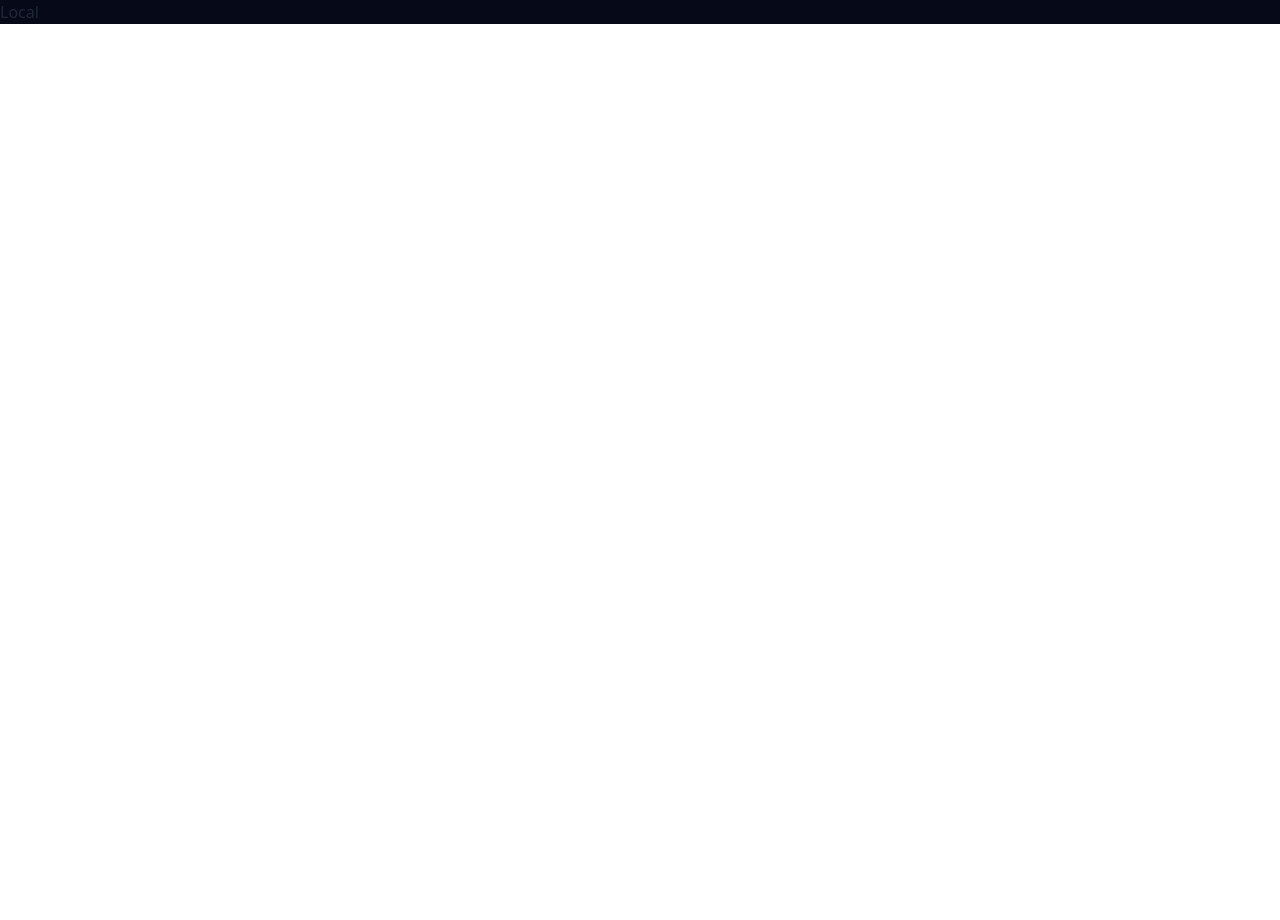
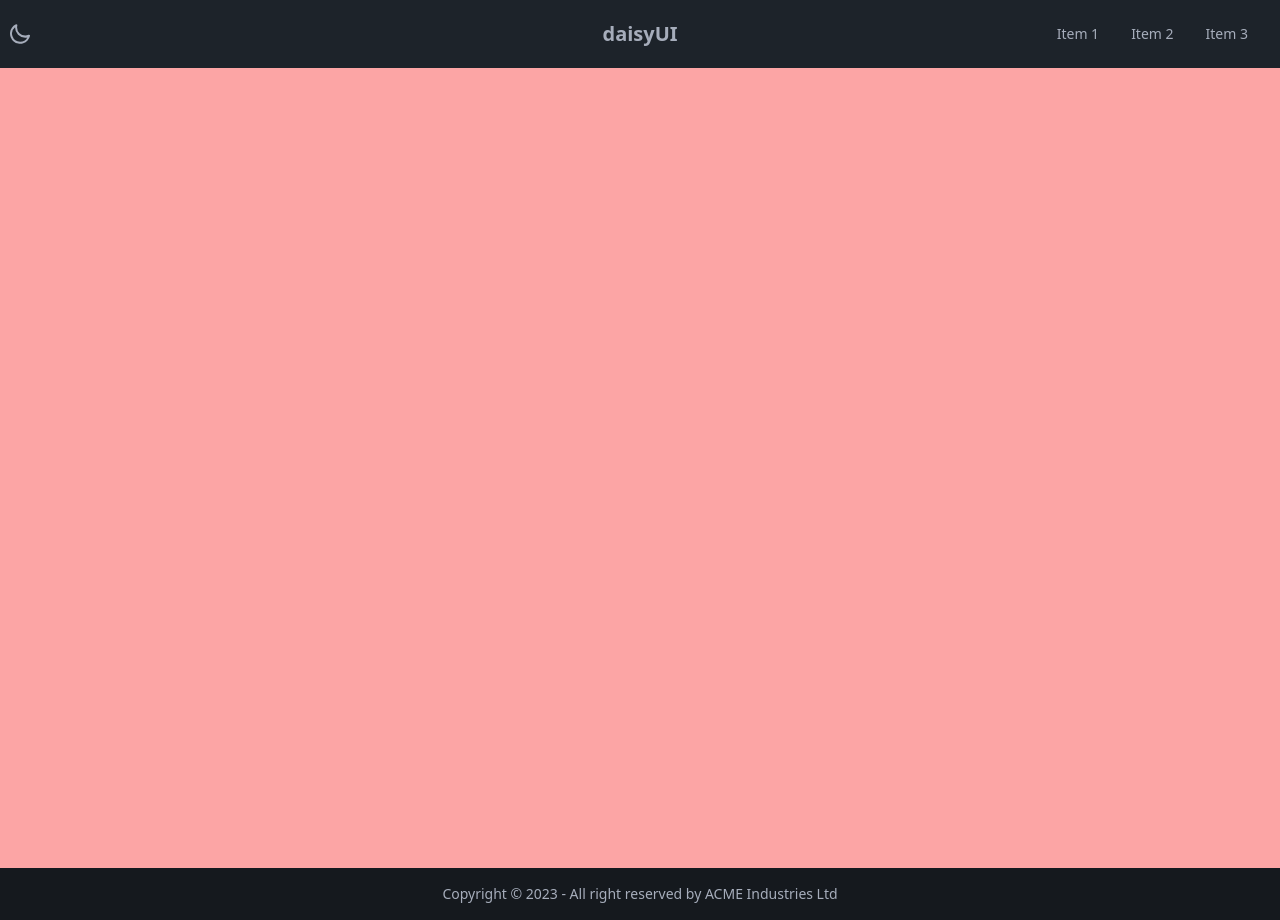
Before and after one commit to mdazlaanzubair/personal-portfolio-site-v2, a Next.js app: page / in a window 1280 px wide. Before the commit the page ends 800 px from the top, so only its background shows below. Built offline with nearby package versions, Linux system fonts and the light colour scheme.

Commit message:
project structure setup along with header and footer

```diff
--- /dev/null
+++ b/app/components/common/ThemeToggler.jsx
@@ -0,0 +1,35 @@
+"use client";
+
+import { ThemeContext } from "@/app/context/ThemeContext";
+import React, { useContext } from "react";
+
+const ThemeToggler = () => {
+  const { changeTheme } = useContext(ThemeContext);
+
+  return (
+    <label className="swap swap-rotate">
+      {/* this hidden checkbox controls the state */}
+      <input type="checkbox" onChange={changeTheme} />
+
+      {/* sun icon */}
+      <svg
+        className="swap-on fill-current w-6 h-6"
+        xmlns="http://www.w3.org/2000/svg"
+        viewBox="0 0 24 24"
+      >
+        <path d="M5.64,17l-.71.71a1,1,0,0,0,0,1.41,1,1,0,0,0,1.41,0l.71-.71A1,1,0,0,0,5.64,17ZM5,12a1,1,0,0,0-1-1H3a1,1,0,0,0,0,2H4A1,1,0,0,0,5,12Zm7-7a1,1,0,0,0,1-1V3a1,1,0,0,0-2,0V4A1,1,0,0,0,12,5ZM5.64,7.05a1,1,0,0,0,.7.29,1,1,0,0,0,.71-.29,1,1,0,0,0,0-1.41l-.71-.71A1,1,0,0,0,4.93,6.34Zm12,.29a1,1,0,0,0,.7-.29l.71-.71a1,1,0,1,0-1.41-1.41L17,5.64a1,1,0,0,0,0,1.41A1,1,0,0,0,17.66,7.34ZM21,11H20a1,1,0,0,0,0,2h1a1,1,0,0,0,0-2Zm-9,8a1,1,0,0,0-1,1v1a1,1,0,0,0,2,0V20A1,1,0,0,0,12,19ZM18.36,17A1,1,0,0,0,17,18.36l.71.71a1,1,0,0,0,1.41,0,1,1,0,0,0,0-1.41ZM12,6.5A5.5,5.5,0,1,0,17.5,12,5.51,5.51,0,0,0,12,6.5Zm0,9A3.5,3.5,0,1,1,15.5,12,3.5,3.5,0,0,1,12,15.5Z" />
+      </svg>
+
+      {/* moon icon */}
+      <svg
+        className="swap-off fill-current w-6 h-6"
+        xmlns="http://www.w3.org/2000/svg"
+        viewBox="0 0 24 24"
+      >
+        <path d="M21.64,13a1,1,0,0,0-1.05-.14,8.05,8.05,0,0,1-3.37.73A8.15,8.15,0,0,1,9.08,5.49a8.59,8.59,0,0,1,.25-2A1,1,0,0,0,8,2.36,10.14,10.14,0,1,0,22,14.05,1,1,0,0,0,21.64,13Zm-9.5,6.69A8.14,8.14,0,0,1,7.08,5.22v.27A10.15,10.15,0,0,0,17.22,15.63a9.79,9.79,0,0,0,2.1-.22A8.11,8.11,0,0,1,12.14,19.73Z" />
+      </svg>
+    </label>
+  );
+};
+
+export default ThemeToggler;
--- /dev/null
+++ b/app/components/footer/Footer.jsx
@@ -0,0 +1,13 @@
+import React from "react";
+
+const Footer = () => {
+  return (
+    <footer className="footer footer-center p-4 bg-base-300 text-base-content">
+      <aside>
+        <p>Copyright © 2023 - All right reserved by ACME Industries Ltd</p>
+      </aside>
+    </footer>
+  );
+};
+
+export default Footer;
--- /dev/null
+++ b/app/components/header/DesktopMenu.jsx
@@ -0,0 +1,21 @@
+import React from "react";
+
+const DesktopMenu = () => {
+  return (
+    <div className="hidden sm:flex">
+      <ul className="menu menu-horizontal rounded-box">
+        <li>
+          <a>Item 1</a>
+        </li>
+        <li>
+          <a>Item 2</a>
+        </li>
+        <li>
+          <a>Item 3</a>
+        </li>
+      </ul>
+    </div>
+  );
+};
+
+export default DesktopMenu;
--- /dev/null
+++ b/app/components/header/MobileMenu.jsx
@@ -0,0 +1,42 @@
+import React from "react";
+
+const MobileMenu = () => {
+  return (
+    <div className="flex sm:hidden">
+      <div className="dropdown">
+        <div tabIndex={0} role="button" className="btn btn-ghost btn-circle">
+          <svg
+            xmlns="http://www.w3.org/2000/svg"
+            className="h-5 w-5"
+            fill="none"
+            viewBox="0 0 24 24"
+            stroke="currentColor"
+          >
+            <path
+              strokeLinecap="round"
+              strokeLinejoin="round"
+              strokeWidth="2"
+              d="M4 6h16M4 12h16M4 18h7"
+            />
+          </svg>
+        </div>
+        <ul
+          tabIndex={0}
+          className="menu menu-sm dropdown-content mt-3 z-[1] p-2 shadow bg-base-100 rounded-box w-52"
+        >
+          <li>
+            <a>Homepage</a>
+          </li>
+          <li>
+            <a>Portfolio</a>
+          </li>
+          <li>
+            <a>About</a>
+          </li>
+        </ul>
+      </div>
+    </div>
+  );
+};
+
+export default MobileMenu;
--- /dev/null
+++ b/app/components/header/Navbar.jsx
@@ -0,0 +1,23 @@
+import React from "react";
+import DesktopMenu from "./DesktopMenu";
+import MobileMenu from "./MobileMenu";
+import ThemeToggler from "../common/ThemeToggler";
+
+const Navbar = () => {
+  return (
+    <div className="navbar bg-base-100">
+      <div className="navbar-start">
+        <ThemeToggler />
+      </div>
+      <div className="navbar-center">
+        <a className="btn btn-ghost text-xl">daisyUI</a>
+      </div>
+      <div className="navbar-end">
+        <MobileMenu />
+        <DesktopMenu />
+      </div>
+    </div>
+  );
+};
+
+export default Navbar;
--- a/app/context/ThemeContext.jsx
+++ b/app/context/ThemeContext.jsx
@@ -7,7 +7,7 @@ export const ThemeContext = createContext();
 
 export const ThemeProvider = ({ children }) => {
   // THEME STATE
-  const [theme, setTheme] = useState("dark");
+  const [isDark, setIsDark] = useState(true);
 
   // COMPONENT MOUNT STATE
   const [isMounted, setIsMounted] = useState(false);
@@ -18,27 +18,36 @@ export const ThemeProvider = ({ children }) => {
     setIsMounted(true);
 
     // THEME SETTING TO LOCAL STORAGE
-    const storedTheme = localStorage.getItem("theme") || "light";
+    const storedThemeChoice = localStorage.getItem("isDark");
 
     // SETTING LOCAL STORAGE THEME IN LOCAL STATE
-    setTheme(storedTheme);
+    setIsDark(storedThemeChoice === "false" ? false : true);
+    // if (storedThemeChoice) {
+    //   if (storedThemeChoice === "false") {
+    //     setIsDark(false);
+    //   } else {
+    //     setIsDark(true);
+    //   }
+    // } else {
+    //   setIsDark(true);
+    // }
   }, []);
 
   // SHOW LOADED UNTIL COMPONENT NOT MOUNT
   !isMounted && <Loader />;
 
-  // FUNCTION TO TOGGLE BETWEEN THEMES BASED ON USER SELECTION
-  const changeTheme = (theme) => {
-    // SETTING USER SELECTED THEME IN LOCAL STATE
-    setTheme(theme);
+  // FUNCTION TO TOGGLE BETWEEN LIGHT AND DARK MODE BASED ON USER SELECTION
+  const changeTheme = () => {
+    // SETTING UPDATED CHOICE IN LOCAL STATE
+    setIsDark(!isDark);
 
-    // SETTING USER SELECTED THEME IN LOCAL STORAGE
-    localStorage.setItem("theme", theme);
+    // SETTING UPDATED CHOICE IN LOCAL STORAGE
+    localStorage.setItem("isDark", !isDark);
   };
 
   // RETURNING THEME CONTEXT PROVIDER
   return (
-    <ThemeContext.Provider value={(theme, changeTheme)}>
+    <ThemeContext.Provider value={{ isDark, changeTheme }}>
       {children}
     </ThemeContext.Provider>
   );
--- a/app/context/ThemeWrapper.jsx
+++ b/app/context/ThemeWrapper.jsx
@@ -1,11 +1,12 @@
 "use client";
 
-import React, { useContext } from "react";
+import React, { useContext, useEffect } from "react";
 import { ThemeContext } from "./ThemeContext";
 
 const ThemeWrapper = ({ children }) => {
-  const { theme } = useContext(ThemeContext);
-  return <div data-theme={theme}>{children}</div>;
+  const { isDark } = useContext(ThemeContext);
+
+  return <div data-theme={isDark ? "dark" : "light"}>{children}</div>;
 };
 
 export default ThemeWrapper;
--- a/app/page.js
+++ b/app/page.js
@@ -1,3 +1,15 @@
+import Footer from "./components/footer/footer";
+import Navbar from "./components/header/Navbar";
+
 export default function Home() {
-  return <main className="block m-0 min-w-full min-h-full">Local</main>;
+  return (
+    <main className="block m-0 min-w-full min-h-full">
+      <div className="container mx-auto px-5 lg:px-0">
+        <Navbar />
+        {/* MAIN VIEW PORT OF WEBSITE */}
+        <div className="container mx-auto min-h-screen bg-red-300"></div>
+        <Footer />
+      </div>
+    </main>
+  );
 }
```
